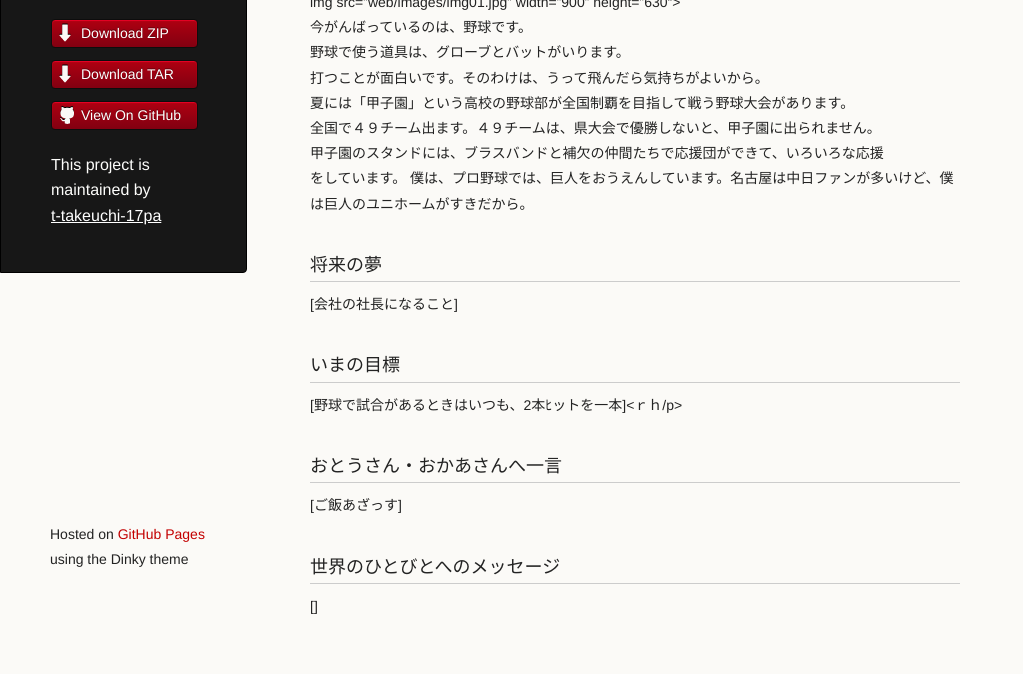
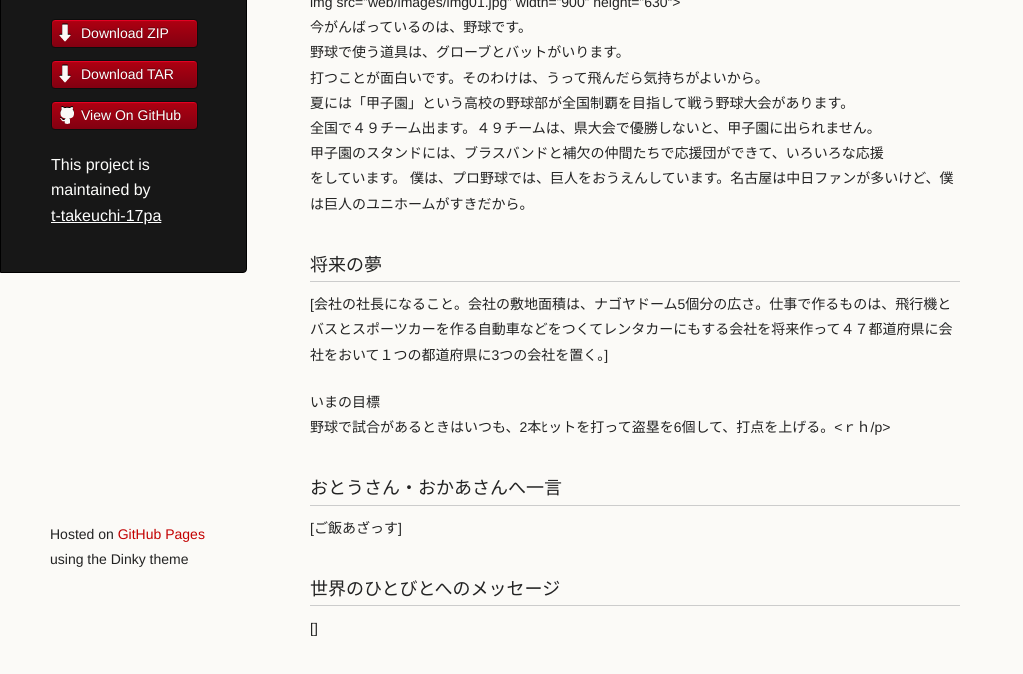
Before and after one commit to t-takeuchi-17pa/web, a plain HTML site: page index.html in a window 1280 px wide. Shown: the part 196-870 px from the top of the page, without its empty margins (0-1023 px from the left). Drawn offline with Linux system fonts and the light colour scheme.

Commit message:
Update index.html

```diff
--- a/index.html
+++ b/index.html
@@ -51,12 +51,11 @@ img src=”web/images/img01.jpg” width=”900” height=”630“>
 <h3>
 <a id="将来の夢" class="anchor" href="#%E5%B0%86%E6%9D%A5%E3%81%AE%E5%A4%A2" aria-hidden="true"><span aria-hidden="true" class="octicon octicon-link"></span></a>将来の夢</h3>
 
-<p>[会社の社長になること]</p>
-
+<p>[会社の社長になること。会社の敷地面積は、ナゴヤドーム5個分の広さ。仕事で作るものは、飛行機とバスとスポーツカーを作る自動車などをつくてレンタカーにもする会社を将来作って４７都道府県に会社をおいて１つの都道府県に3つの会社を置く。]</p
 <h3>
 <a id="いまの目標" class="anchor" href="#%E3%81%84%E3%81%BE%E3%81%AE%E7%9B%AE%E6%A8%99" aria-hidden="true"><span aria-hidden="true" class="octicon octicon-link"></span></a>いまの目標</h3>
 
-<p>[野球で試合があるときはいつも、2本ﾋットを一本]<ｒｈ/p>
+<p>野球で試合があるときはいつも、2本ﾋットを打って盗塁を6個して、打点を上げる。<ｒｈ/p>
 
 <h3>
 <a id="おとうさんおかあさんへ一言" class="anchor" href="#%E3%81%8A%E3%81%A8%E3%81%86%E3%81%95%E3%82%93%E3%81%8A%E3%81%8B%E3%81%82%E3%81%95%E3%82%93%E3%81%B8%E4%B8%80%E8%A8%80" aria-hidden="true"><span aria-hidden="true" class="octicon octicon-link"></span></a>おとうさん・おかあさんへ一言</h3>
```
